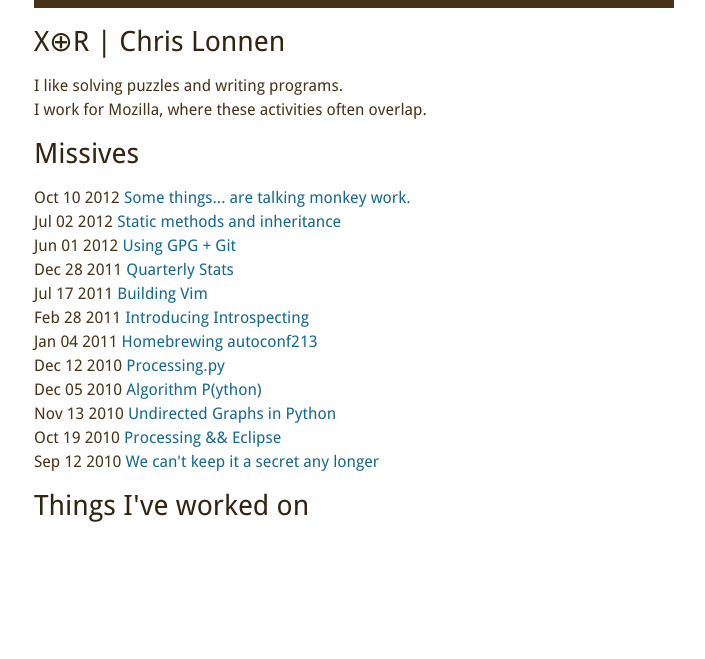
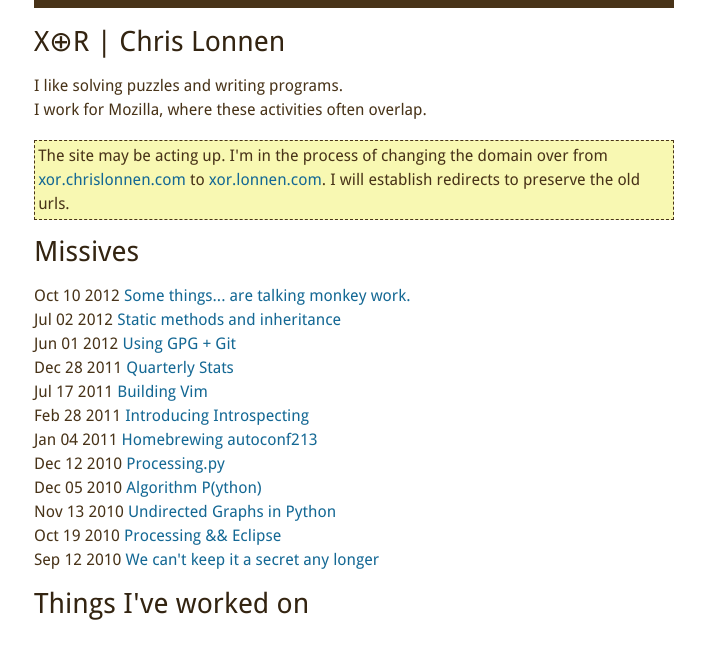
Before and after one commit to lonnen/lonnen.github.com, a Jekyll site: the page built from index.html, in a window 1280 px wide. Shown: the top 659 px of the page, without its empty margins (286-991 px from the left). Built offline with Jekyll 4.4.1, drawn with Linux system fonts in a browser that asks for light colours; Markdown is read by kramdown in place of the engine named in the settings; comment, search, counter and statistics services are not loaded.

Commit message:
added strangetime warnings

```diff
--- a/index.html
+++ b/index.html
@@ -8,6 +8,9 @@ title: Chris Lonnen
   <p>
     I like solving puzzles and writing programs.<br />
     I work for Mozilla, where these activities often overlap.
+  </p>
+  <p class="warning">
+    The site may be acting up. I'm in the process of changing the domain over from <a href="http://xor.chrislonnen.com">xor.chrislonnen.com</a> to <a href="http://xor.lonnen.com">xor.lonnen.com</a>. I will establish redirects to preserve the old urls.
   </p>
 </section>
 <section id="posts">
--- a/media/style.css
+++ b/media/style.css
@@ -238,3 +238,9 @@ pre {
     text-align: right;
     width: 2.5ex;
 }
+
+.warning {
+    background: rgba(230, 230, 0, .3);
+    padding: .2em;
+    border: 1px dashed rgb(72, 51, 24);
+}
```
